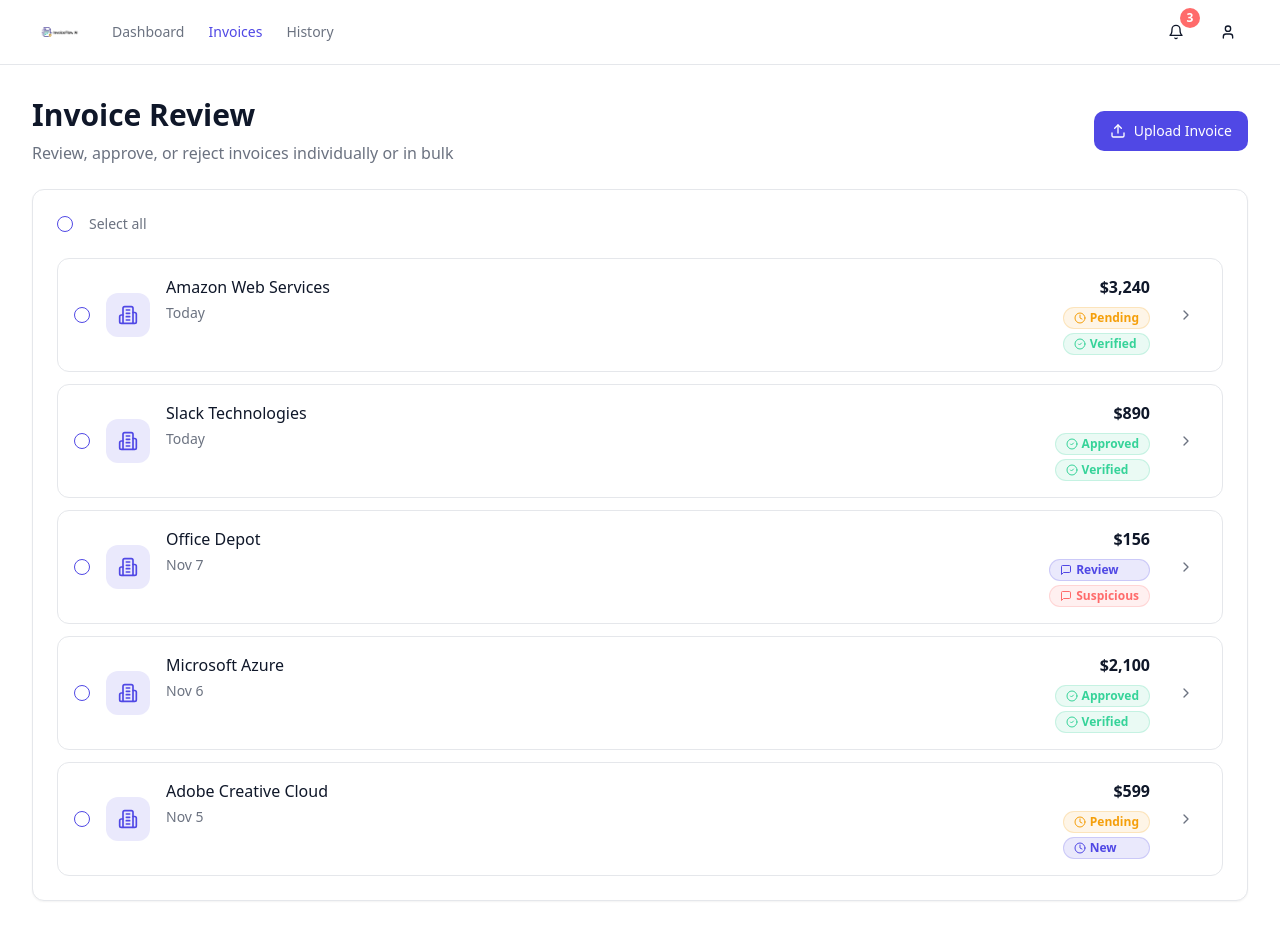
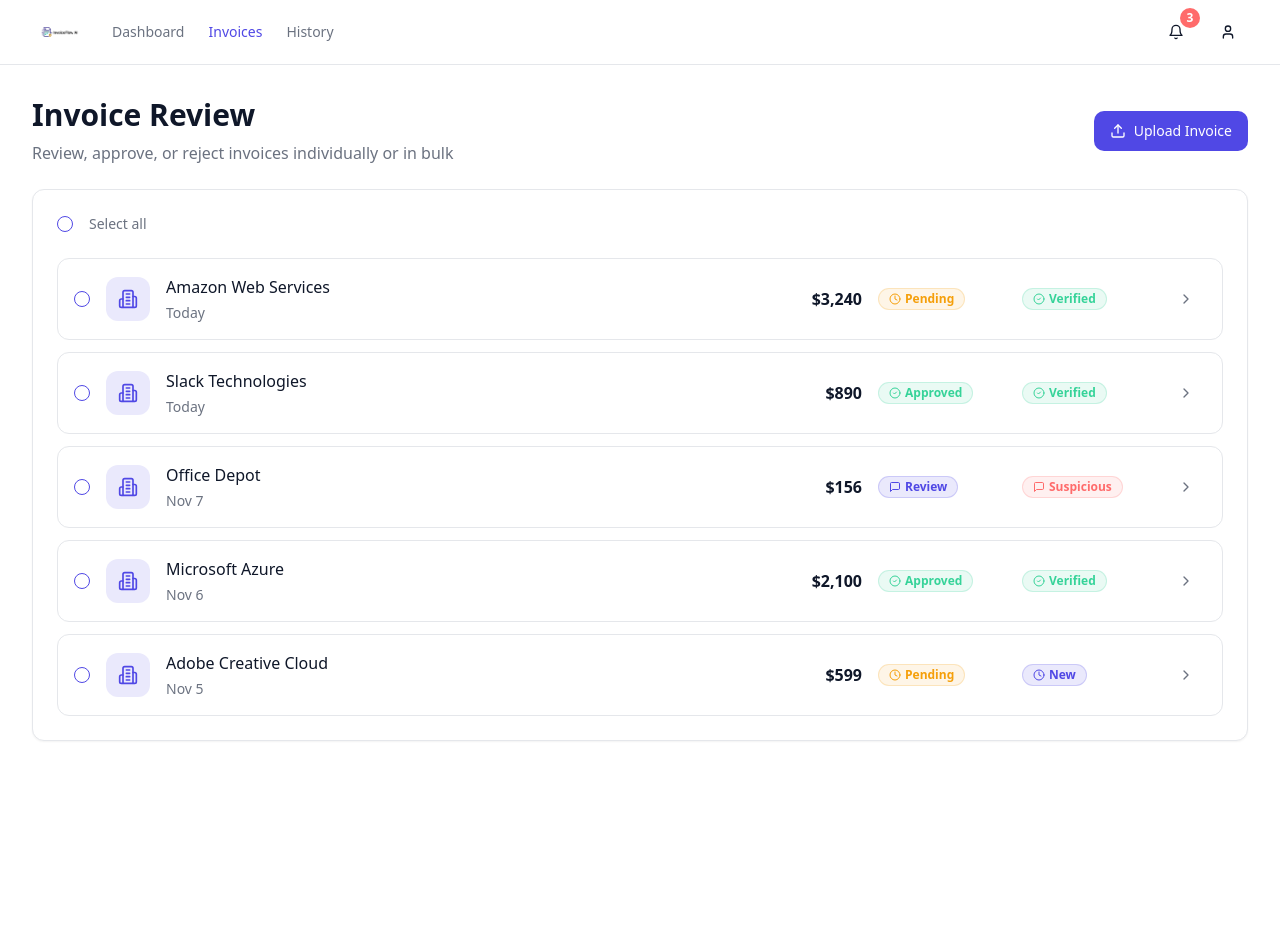
Before and after one commit to piyushpalod/flow-invoice-bot, a React (Vite) app: page /invoices in a window 1280 px wide. After the commit the page ends 800 px from the top, so only its background shows below. Built offline with nearby package versions, Linux system fonts and the light colour scheme; the HTML template or start-up script is replaced by a standard one.

Commit message:
Refactor invoice list to separate status columns
Restructure the invoice list to display verification status in its own column, distinct from the approval status badge. This change applies to both the main invoices page and the invoice list component.

```diff
--- a/src/components/InvoiceList.tsx
+++ b/src/components/InvoiceList.tsx
@@ -100,19 +100,21 @@ const InvoiceList = () => {
                 <Building2 className="w-5 h-5 text-primary" />
               </div>
 
-              {/* Invoice Details */}
+              {/* Vendor & Date */}
               <div className="flex-1 min-w-0">
-                <div className="flex items-start justify-between gap-4">
-                  <div className="flex-1">
                 <h3 className="font-medium text-foreground group-hover:text-primary transition-colors">
                   {invoice.vendor}
                 </h3>
                 <p className="text-sm text-muted-foreground mt-1">{invoice.date}</p>
               </div>
 
-                  <div className="text-right space-y-2">
+              {/* Amount */}
+              <div className="w-28 text-right">
                 <div className="font-semibold text-foreground">{invoice.amount}</div>
-                    <div className="flex flex-col gap-1">
+              </div>
+
+              {/* Status */}
+              <div className="w-32">
                 <Badge
                   variant="outline"
                   className={statusConfig[invoice.status].className}
@@ -120,6 +122,10 @@ const InvoiceList = () => {
                   <StatusIcon className="w-3 h-3 mr-1" />
                   {statusConfig[invoice.status].label}
                 </Badge>
+              </div>
+
+              {/* Verification Status */}
+              <div className="w-32">
                 <Badge
                   variant="outline"
                   className={verificationConfig[invoice.verificationStatus].className}
@@ -127,9 +133,6 @@ const InvoiceList = () => {
                   <VerificationIcon className="w-3 h-3 mr-1" />
                   {verificationConfig[invoice.verificationStatus].label}
                 </Badge>
-                    </div>
-                  </div>
-                </div>
               </div>
 
               {/* Arrow Icon */}
--- a/src/pages/Invoices.tsx
+++ b/src/pages/Invoices.tsx
@@ -240,18 +240,21 @@ const Invoices = () => {
                     <Building2 className="w-5 h-5 text-primary" />
                   </div>
 
+                  {/* Vendor & Date */}
                   <div className="flex-1 min-w-0">
-                    <div className="flex items-start justify-between gap-4">
-                      <div className="flex-1">
                     <h3 className="font-medium text-foreground group-hover:text-primary transition-colors">
                       {invoice.vendor}
                     </h3>
                     <p className="text-sm text-muted-foreground mt-1">{invoice.date}</p>
                   </div>
 
-                      <div className="text-right space-y-2">
+                  {/* Amount */}
+                  <div className="w-28 text-right">
                     <div className="font-semibold text-foreground">{invoice.amount}</div>
-                        <div className="flex flex-col gap-1">
+                  </div>
+
+                  {/* Status */}
+                  <div className="w-32">
                     <Badge
                       variant="outline"
                       className={statusConfig[invoice.status].className}
@@ -259,6 +262,10 @@ const Invoices = () => {
                       <StatusIcon className="w-3 h-3 mr-1" />
                       {statusConfig[invoice.status].label}
                     </Badge>
+                  </div>
+
+                  {/* Verification Status */}
+                  <div className="w-32">
                     <Badge
                       variant="outline"
                       className={verificationConfig[invoice.verificationStatus].className}
@@ -266,9 +273,6 @@ const Invoices = () => {
                       <VerificationIcon className="w-3 h-3 mr-1" />
                       {verificationConfig[invoice.verificationStatus].label}
                     </Badge>
-                        </div>
-                      </div>
-                    </div>
                   </div>
 
                   <Button
```
Lines whose indentation alone changed are shown as unchanged.
